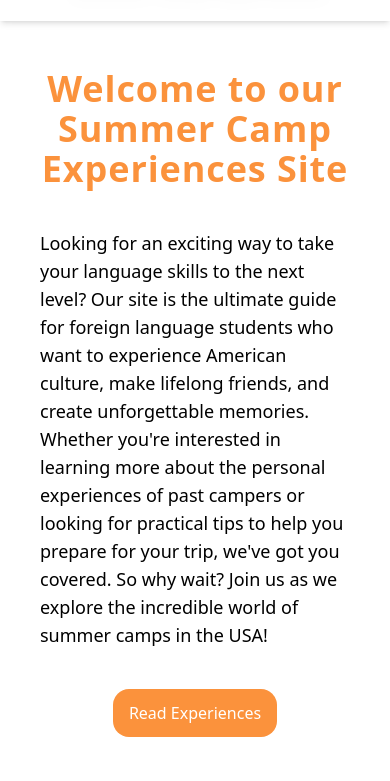
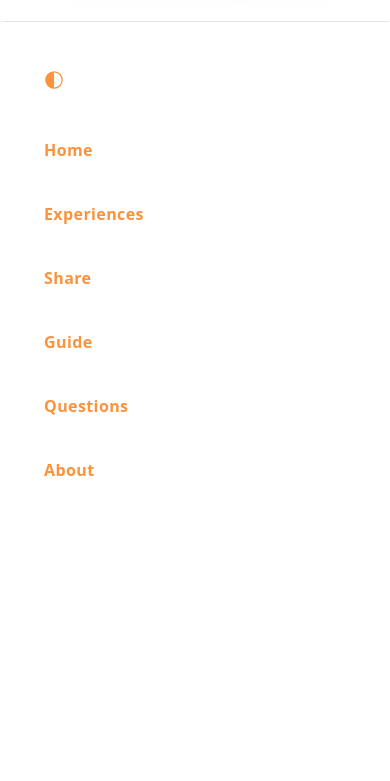
Before and after one commit to juansoto10/summer-camp-experiences-page, a website: page index.html in a window 390 px wide. Both pictures are taken after a click on the element 348 px from the left and 42 px from the top of the page. Shown: the part 63-844 px from the top of the page. Drawn offline with nearby package versions, Linux system fonts and the light colour scheme.

Commit message:
menu fixed

```diff
--- a/index.html
+++ b/index.html
@@ -34,7 +34,7 @@
       </div>
 
       <!-- Menu -->
-      <ul id="menu-items" class="hidden bg-main dark:bg-dark-main md:flex md:items-center z-[1] md:z-auto md:static w-full h-100 md:h-auto md:w-auto left-0 md:py-0 pl-7 md:pl-0 opacity-0 md:opacity-100 fixed top-[85px] transition-all md:transition-none duration-300 text-orange-400 font-bold">
+      <ul id="menu-items" class="hidden bg-main dark:bg-dark-main md:flex md:items-center z-[1] md:z-auto md:static w-full h-100 md:h-auto md:w-auto left-0 md:py-0 pl-7 md:pl-0 fixed top-[85px] transition-all md:transition-none duration-300 text-orange-400 font-bold">
         <li class="flex items-center text-xl pl-4 pr-6 my-12 md:my-0 transition ease-in-out duration-300 hover:text-dark-main dark:hover:text-main">
           <ion-icon id="dark-mode" name="contrast-outline"></ion-icon>
         </li>
--- a/src/js/main.js
+++ b/src/js/main.js
@@ -27,12 +27,15 @@ menuIcon.addEventListener('click', () => {
   let list = document.querySelector('ul');
 
   menuIcon.name === 'menu-outline' ? (menuIcon.name = 'close-outline') : (menuIcon.name = 'menu-outline');
-  menuItems.classList.toggle('opacity-0');
+  menuItems.classList.toggle('hidden');
+  menuItems.classList.toggle('block');
+
+  toggleScroll()
 })
 
 
 function toggleScroll() {
-  if (!menuItems.classList.contains('opacity-0')) {
+  if (!menuItems.classList.contains('hidden')) {
     document.body.style.overflow = 'hidden';
   } else {
     document.body.style.overflow = 'auto';
@@ -41,7 +44,7 @@ function toggleScroll() {
 
 
 // Call the toggleScroll function when the opacity of the ul element changes
-menuItems.addEventListener('transitionend', toggleScroll);
+/* menuItems.addEventListener('transitionend', toggleScroll); */
 
 
 // Experiences
```
Also changed, not shown: about/index.html (+1 -1 lines), experience/index.html (+1 -8 lines), experiences/index.html (+1 -68 lines), guide/index.html (+1 -1 lines), questions/index.html (+1 -1 lines), share/index.html (+1 -1 lines).
